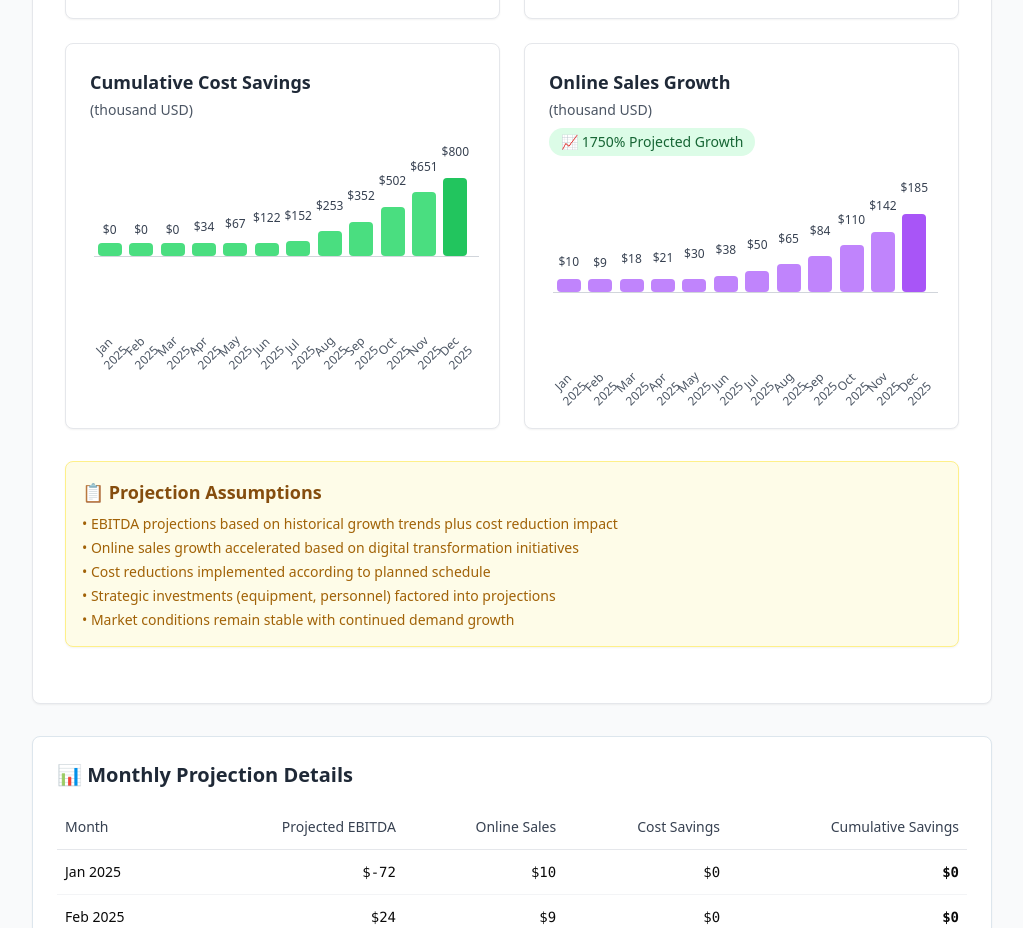
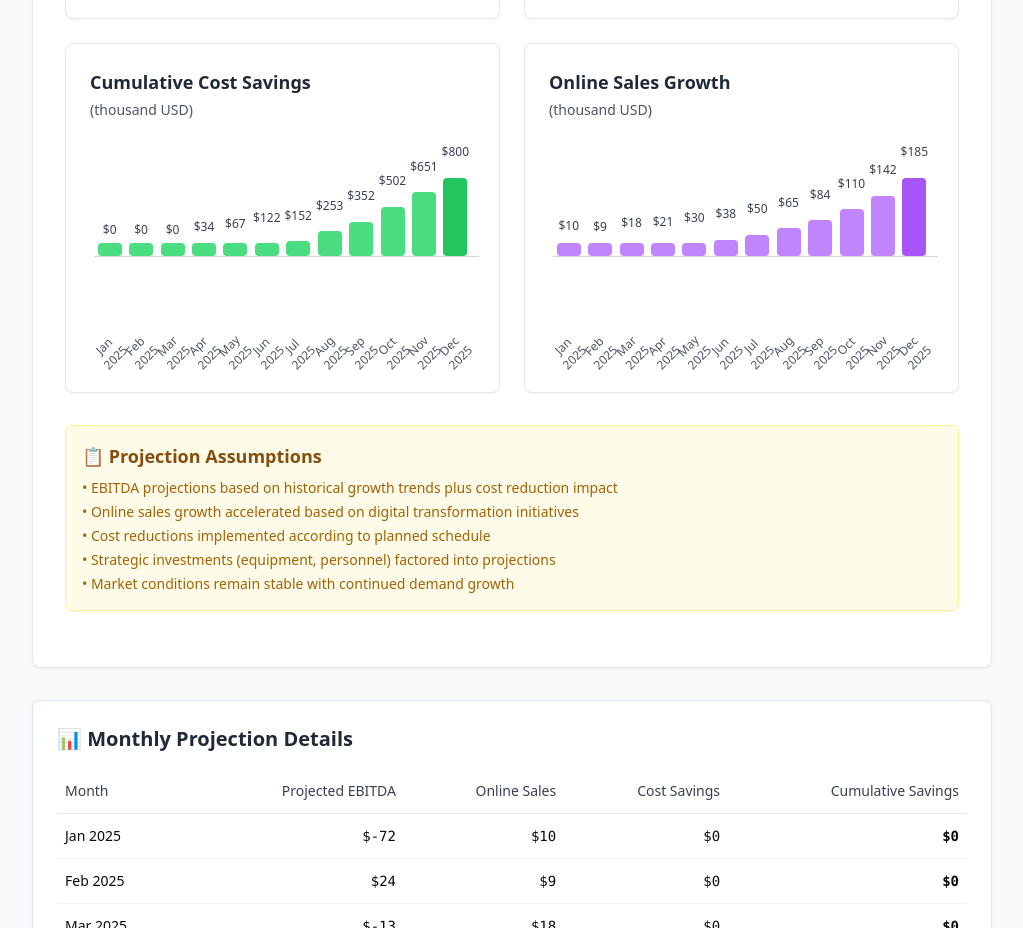
Before and after one commit to mjan112a/10xexecdash, a Next.js app: page /projections-2025 in a window 1280 px wide. Shown: the part 800-1728 px from the top of the page, without its empty margins (256-1279 px from the left). Built offline with nearby package versions, Linux system fonts and the light colour scheme.

Commit message:
Remove growth percentage badge from Online Sales Growth chart
- Removed showGrowth prop from Online Sales Growth chart
- Chart now displays cleanly without the 1750% growth badge
- Maintains all other chart functionality and data visualization

```diff
--- a/app/projections-2025/components/Projections2025.tsx
+++ b/app/projections-2025/components/Projections2025.tsx
@@ -406,7 +406,6 @@ export default function Projections2025() {
               data={projectionData}
               dataKey="projectedOnlineSales"
               color="purple"
-              showGrowth={true}
             />
           </div>
 
```
